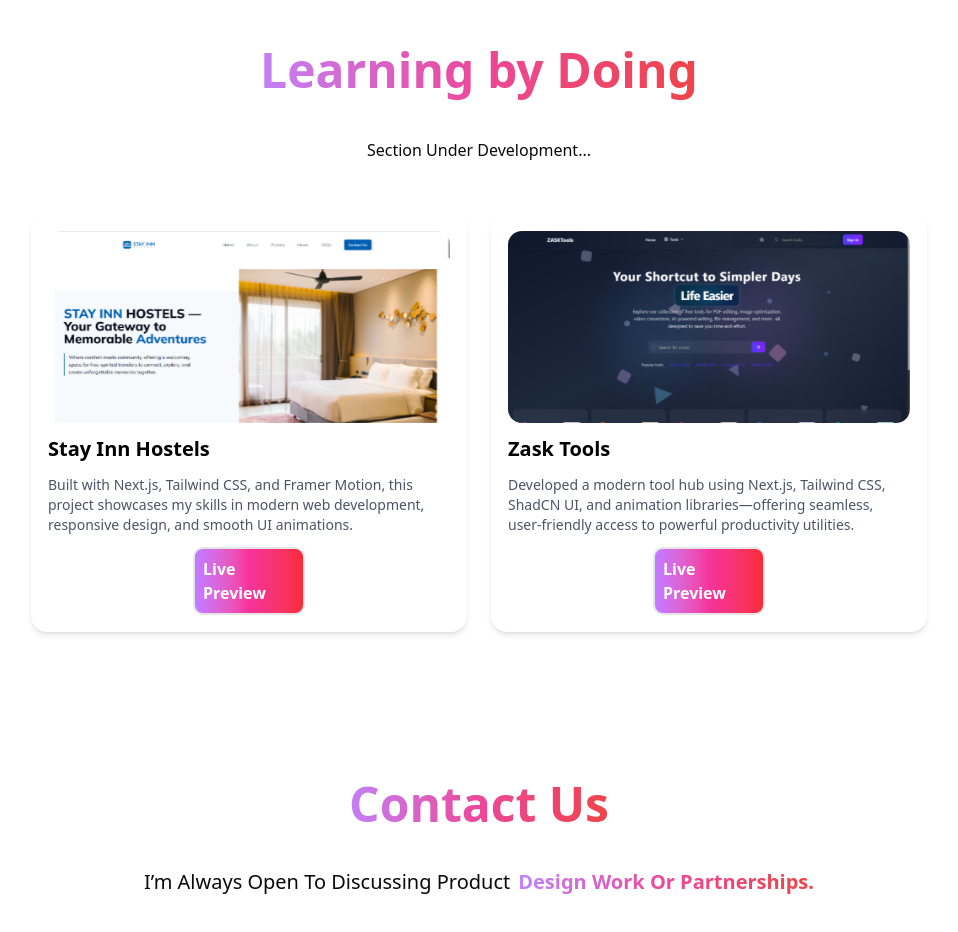
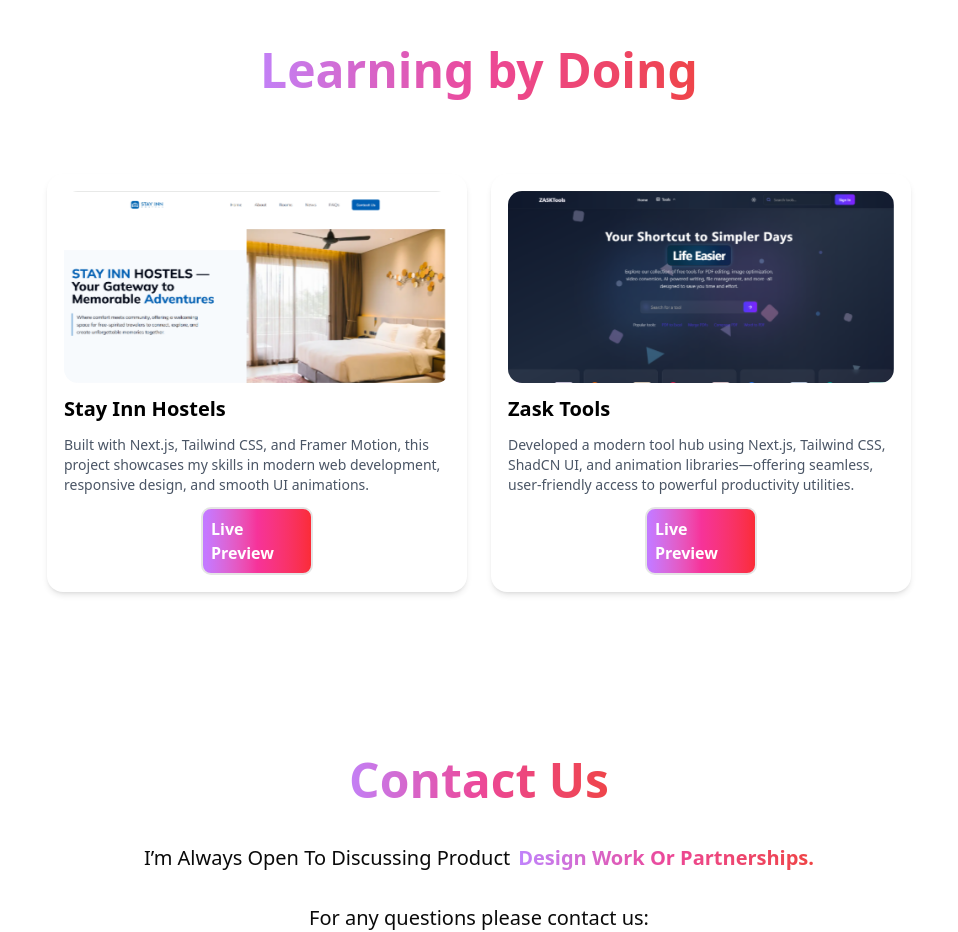
Before and after one commit to TayyabJunaidOfficial/My-Portfolio-NextJS, a Next.js app: page / in a window 1280 px wide. Shown: the part 2960-3892 px from the top of the page, without its empty margins (161-1119 px from the left). Built offline with nearby package versions, Linux system fonts and the light colour scheme.

Commit message:
Completed Projects Section

```diff
--- a/app/Components/Work/Work.jsx
+++ b/app/Components/Work/Work.jsx
@@ -26,8 +26,8 @@
 
 const Work = () => {
   return (
-    <div className="max-w-4xl mx-auto">
-      <div className="flex gap-6">
+    <div className="max-w-4xl p-4 mx-auto">
+      <div className="flex gap-6 lg:flex-row flex-col">
         {ProjectsData.map(
           ({ heading, src, description, visit, alt }, index) => (
             <CardContainer key={index} className="inter-var">
--- a/app/Projects/Projects.jsx
+++ b/app/Projects/Projects.jsx
@@ -10,7 +10,6 @@
       <h1 className="sm:text-5xl text-4xl p-3 text-center gradient-text">
         Learning by Doing
       </h1>
-      <p>Section Under Development...</p>
       <Work/>
     </main>
   );
```
